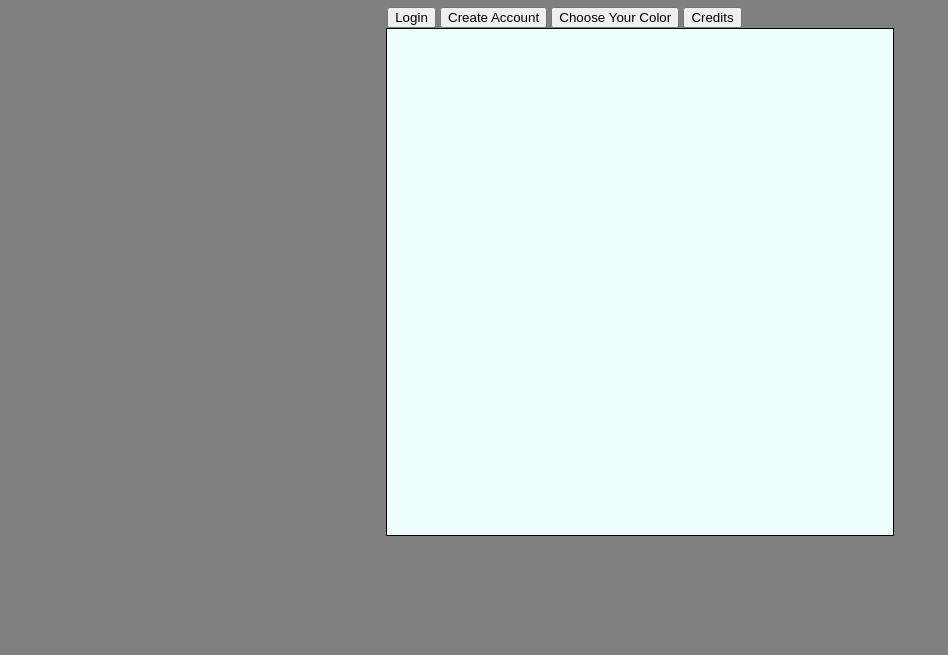
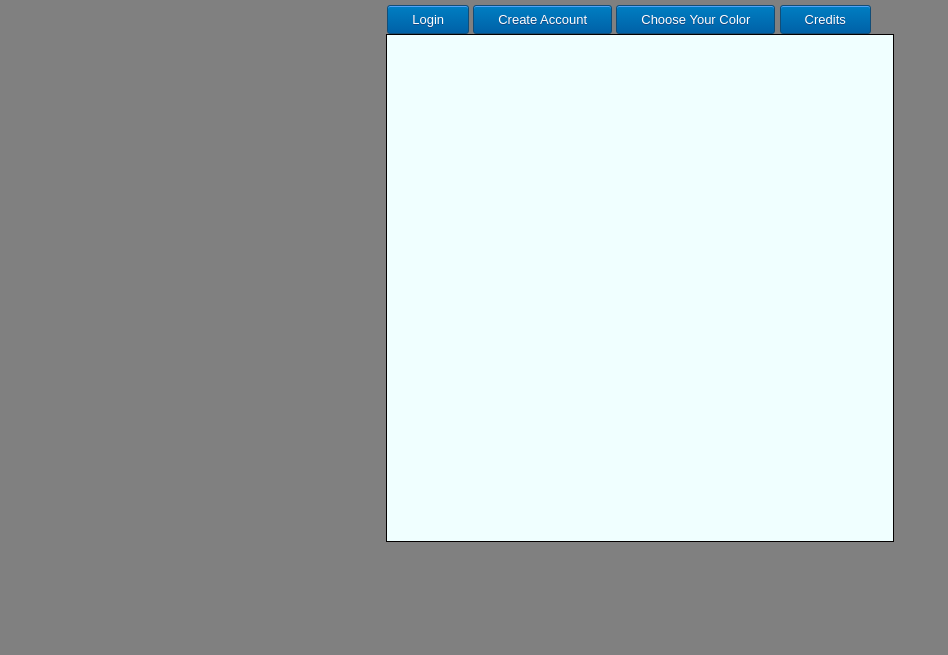
Before and after one commit to scottwallace23/GroupProject, a plain HTML site: page src/Frontend/HTML/index.html in a window 1280 px wide. Shown: the part 145-800 px from the top of the page, without its empty margins (0-948 px from the left). Drawn offline with Linux system fonts and the light colour scheme.

Commit message:
nicer menu buttons also sorry for 1 million separate pushes

```diff
--- a/src/Frontend/CSS/main.css
+++ b/src/Frontend/CSS/main.css
@@ -18,6 +18,42 @@ div{
 
 
 }
-input[type=button]:hover{
-    color: cadetblue;
+.myButton {
+    -moz-box-shadow:inset 0px 1px 0px 0px #54a3f7;
+    -webkit-box-shadow:inset 0px 1px 0px 0px #54a3f7;
+    box-shadow:inset 0px 1px 0px 0px #54a3f7;
+    background:-webkit-gradient(linear, left top, left bottom, color-stop(0.05, #007dc1), color-stop(1, #0061a7));
+    background:-moz-linear-gradient(top, #007dc1 5%, #0061a7 100%);
+    background:-webkit-linear-gradient(top, #007dc1 5%, #0061a7 100%);
+    background:-o-linear-gradient(top, #007dc1 5%, #0061a7 100%);
+    background:-ms-linear-gradient(top, #007dc1 5%, #0061a7 100%);
+    background:linear-gradient(to bottom, #007dc1 5%, #0061a7 100%);
+    filter:progid:DXImageTransform.Microsoft.gradient(startColorstr='#007dc1', endColorstr='#0061a7',GradientType=0);
+    background-color:#007dc1;
+    -moz-border-radius:3px;
+    -webkit-border-radius:3px;
+    border-radius:3px;
+    border:1px solid #124d77;
+    display:inline-block;
+    cursor:pointer;
+    color:#ffffff;
+    font-family:Arial;
+    font-size:13px;
+    padding:6px 24px;
+    text-decoration:none;
+    text-shadow:0px 1px 0px #154682;
 }
+.myButton:hover {
+    background:-webkit-gradient(linear, left top, left bottom, color-stop(0.05, #0061a7), color-stop(1, #007dc1));
+    background:-moz-linear-gradient(top, #0061a7 5%, #007dc1 100%);
+    background:-webkit-linear-gradient(top, #0061a7 5%, #007dc1 100%);
+    background:-o-linear-gradient(top, #0061a7 5%, #007dc1 100%);
+    background:-ms-linear-gradient(top, #0061a7 5%, #007dc1 100%);
+    background:linear-gradient(to bottom, #0061a7 5%, #007dc1 100%);
+    filter:progid:DXImageTransform.Microsoft.gradient(startColorstr='#0061a7', endColorstr='#007dc1',GradientType=0);
+    background-color:#0061a7;
+}
+.myButton:active {
+    position:relative;
+    top:1px;
+}
--- a/src/Frontend/HTML/index.html
+++ b/src/Frontend/HTML/index.html
@@ -11,10 +11,10 @@
 <h1>CSE116.io</h1>
 <div>
     <h1>Welcome to the Game </h1>
-    <a href = "login.html"><input type = button  value = "Login"></a>
-    <a href = "loginForm.html"><input type = button value = "Create Account"></a>
-    <a href = "customizer.html"><input type = button value="Choose Your Color"></a>
-    <a href = "credits.html"><input type = button value = "Credits"></a>
+    <a href="login.html" class="myButton">Login</a>
+    <a href = "loginForm.html"class="myButton">Create Account</a>
+    <a href = "customizer.html"class="myButton">Choose Your Color</a>
+    <a href = "credits.html"class="myButton">Credits</a>
 
 </div>
 
```
Also changed, not shown: src/Frontend/HTML/credits.html (+1 -0 lines).
